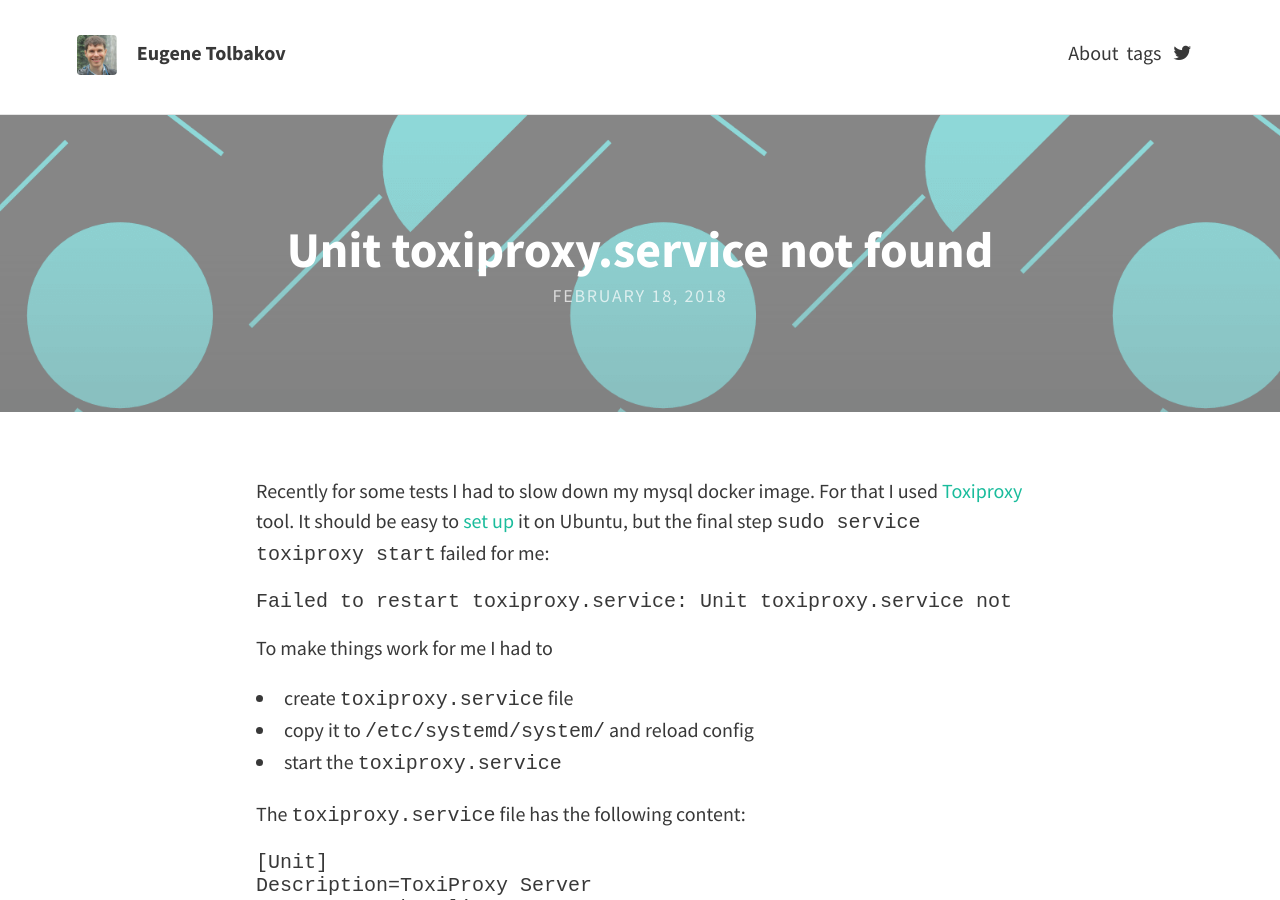
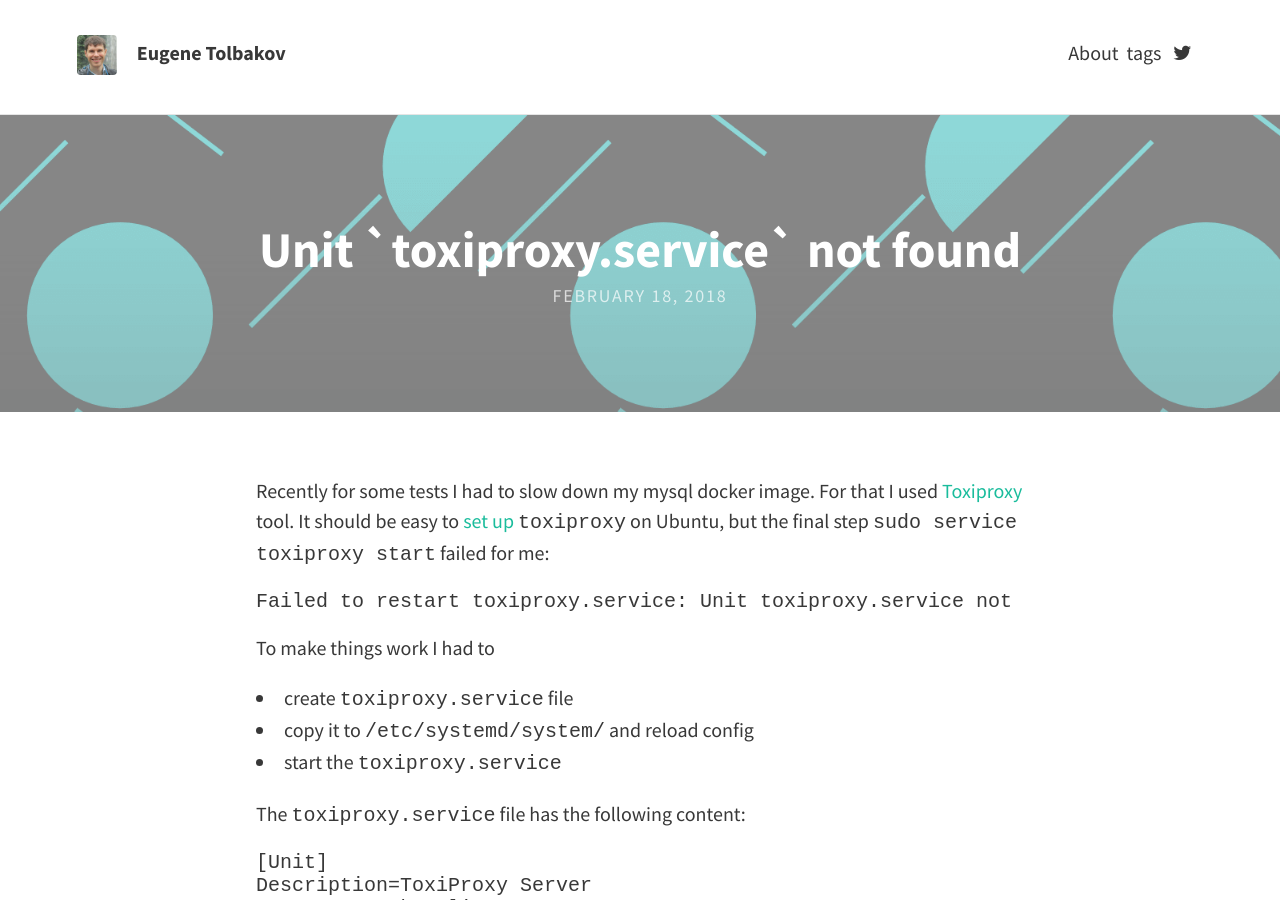
Before and after one commit to etolbakov/etolbakov.github.io, a Jekyll site: the page built from _posts/2018-02-18-toxiproxy-service-not-found.md, in a window 1280 px wide and 900 px high. Built offline with Jekyll 4.4.1, drawn with Linux system fonts in a browser that asks for light colours; nearby versions of some CDN libraries.

Commit message:
fix typo's

````diff
--- a/_posts/2018-02-18-toxiproxy-service-not-found.md
+++ b/_posts/2018-02-18-toxiproxy-service-not-found.md
@@ -1,16 +1,16 @@
 ---
 layout: post
 feature-img: "assets/img/sample_feature_img.png"
-title: Unit toxiproxy.service not found
+title: Unit `toxiproxy.service` not found
 tags: [ubuntu, linux, proxy, toxiproxy]
 ---
 Recently for some tests I had to slow down my mysql docker image. For that I used [Toxiproxy](https://github.com/Shopify/toxiproxy) tool.
-It should be easy to [set up](https://github.com/Shopify/toxiproxy#1-installing-toxiproxy) it on Ubuntu, but the final step `sudo service toxiproxy start` failed for me:
+It should be easy to [set up](https://github.com/Shopify/toxiproxy#1-installing-toxiproxy) `toxiproxy` on Ubuntu, but the final step `sudo service toxiproxy start` failed for me:
 
 ```
 Failed to restart toxiproxy.service: Unit toxiproxy.service not found.
 ```
-To make things work for me I had to
+To make things work I had to
 * create `toxiproxy.service` file
 * copy it to `/etc/systemd/system/` and reload config
 * start the `toxiproxy.service`
````
